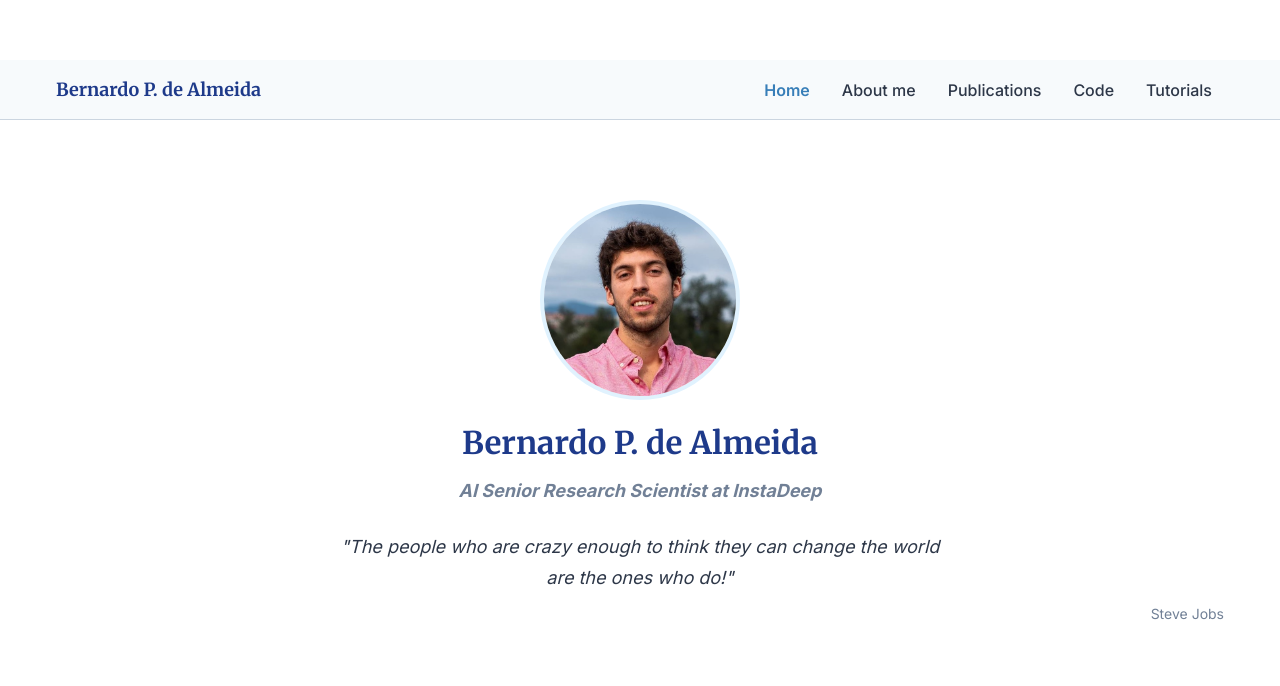
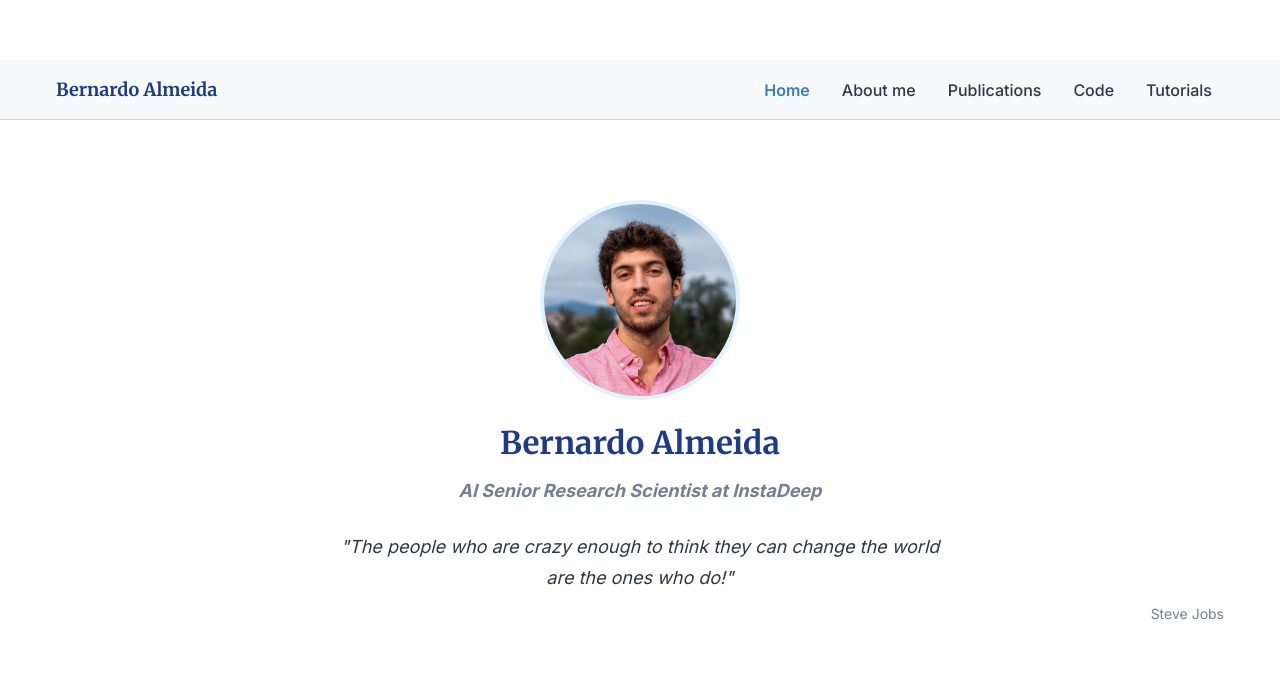
Before and after one commit to bernardo-de-almeida/bernardo-de-almeida.github.io, a Jekyll site: the page built from index.html, in a window 1280 px wide. Shown: the top 686 px of the page. Built offline with Jekyll 4.4.1, drawn with Linux system fonts in a browser that asks for light colours; some of the changed text lies outside the part shown; grey boxes are pictures that could not be loaded.

```diff
--- a/_config.yml
+++ b/_config.yml
@@ -1,5 +1,5 @@
 # Site settings
-title: Bernardo P. de Almeida
+title: Bernardo Almeida
 description: Personal website and research portfolio
 url: "https://bernardo-de-almeida.github.io"
 baseurl: ""
--- a/_data/site_info.yml
+++ b/_data/site_info.yml
@@ -1,4 +1,4 @@
-name: "Bernardo P. de Almeida"
+name: "Bernardo Almeida"
 title: "AI Senior Research Scientist at InstaDeep"
 bio: "I am an AI Senior Research Scientist at <a href=\"https://www.instadeep.com/\" class=\"link\">InstaDeep</a>, where I am building large language foundational models for biology. My work focuses mostly on developing deep learning models that can <i>read the human genome</i> and <i>interpret its variation</i>.<br><br>My broader research interests include Deep Learning, Genomics and Personalized Medicine. I previously completed my PhD at the Research Institute of Molecular Pathology (<a href=\"https://www.imp.ac.at/groups/alexander-stark/\" class=\"link\">IMP</a>) in Vienna, working with <a href=\"https://starklab.org/\" class=\"link\">Alex Stark</a> on using deep learning and massively parallel reporter assays to decode the regulatory grammar of regulatory DNA sequences."
 photo: "/assets/images/Bernardo3.png"
--- a/_includes/footer.html
+++ b/_includes/footer.html
@@ -8,6 +8,6 @@
 			<li><a href="{{ site.data.site_info.linkedin }}" class="footer-link">LinkedIn</a></li>
 			<li><a href="{{ site.data.site_info.orcid }}" class="footer-link">ORCID</a></li>
 		</ul>
-		<p class="footer-copyright">&copy; {{ 'now' | date: "%Y" }} Bernardo P. de Almeida</p>
+		<p class="footer-copyright">&copy; {{ 'now' | date: "%Y" }} Bernardo Almeida</p>
 	</div>
 </div>
--- a/_includes/navigation.html
+++ b/_includes/navigation.html
@@ -1,6 +1,6 @@
 <nav class="navigation" role="navigation" aria-label="Main navigation">
 	<div class="nav-container">
-		<a href="/" class="nav-brand">Bernardo P. de Almeida</a>
+		<a href="/" class="nav-brand">Bernardo Almeida</a>
 
 		<button class="nav-toggle" aria-expanded="false" aria-controls="nav-menu" aria-label="Toggle navigation menu">
 			<span></span>
--- a/_layouts/default.html
+++ b/_layouts/default.html
@@ -3,8 +3,8 @@
 <head>
 	<meta charset="UTF-8">
 	<meta name="viewport" content="width=device-width, initial-scale=1.0">
-	<meta name="description" content="{% if page.description %}{{ page.description }}{% else %}Personal website and research portfolio of Bernardo P. de Almeida{% endif %}">
-	<title>{% if page.title %}{{ page.title }} | {% endif %}Bernardo P. de Almeida</title>
+	<meta name="description" content="{% if page.description %}{{ page.description }}{% else %}Personal website and research portfolio of Bernardo Almeida{% endif %}">
+	<title>{% if page.title %}{{ page.title }} | {% endif %}Bernardo Almeida</title>
 
 	<!-- Web Fonts -->
 	<link rel="preconnect" href="https://fonts.googleapis.com">
--- a/index.html
+++ b/index.html
@@ -1,11 +1,11 @@
 ---
 layout: default
-title: Bernardo de Almeida
+title: Bernardo Almeida
 ---
 
 <div class="homepage">
 	<div class="homepage-hero">
-		<img class="homepage-hero__photo" src="{{ site.data.site_info.photo }}" alt="Bernardo P. de Almeida">
+		<img class="homepage-hero__photo" src="{{ site.data.site_info.photo }}" alt="Bernardo Almeida">
 		<h1 class="homepage-hero__title">{{ site.data.site_info.name }}</h1>
 		<p class="homepage-hero__subtitle"><strong><i>{{ site.data.site_info.title }}</i></strong></p>
 		<p class="homepage-hero__quote">"{{ site.data.site_info.quote }}"</p>
@@ -17,7 +17,7 @@ title: Bernardo de Almeida
 			<h2 class="homepage-section__title">About</h2>
 			<div class="homepage-about">
 				<div class="homepage-about__header">
-					<img class="homepage-about__photo" src="{{ site.data.site_info.photo }}" alt="Bernardo P. de Almeida">
+					<img class="homepage-about__photo" src="{{ site.data.site_info.photo }}" alt="Bernardo Almeida">
 					<div class="homepage-about__header-text">
 						<h3 class="homepage-about__name">{{ site.data.site_info.name }}</h3>
 						<p class="homepage-about__title">{{ site.data.site_info.title }}</p>
```
